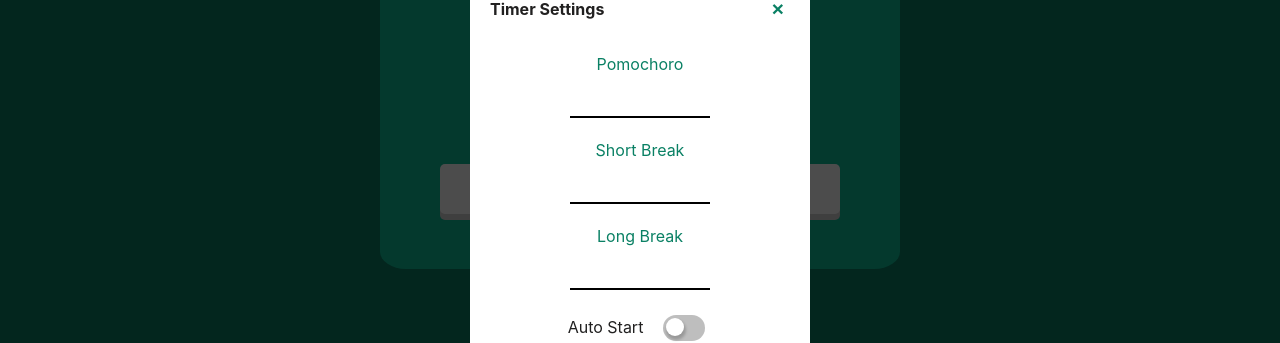
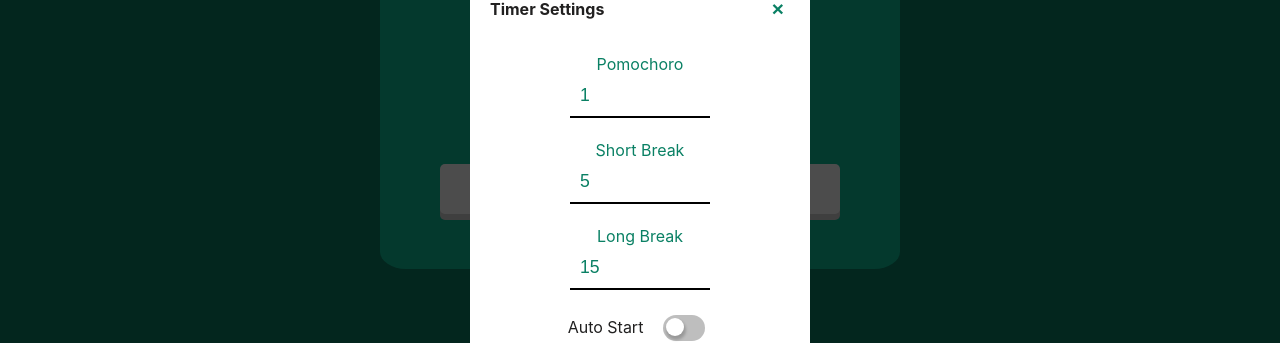
Before and after one commit to paragonmaik/pomodoro-timer, a React (Vite) app: page / in a window 1280 px wide. Both pictures are taken after a click on the button "settings". Shown: the part 230-573 px from the top of the page. Built offline with nearby package versions, Linux system fonts and the light colour scheme.

Commit message:
feat: implementa lógica que permite ativar o auto start

```diff
--- a/src/components/TimerSettingsModal.tsx
+++ b/src/components/TimerSettingsModal.tsx
@@ -1,3 +1,8 @@
+import { useContext, ChangeEvent } from 'react';
+import { TimerContext } from '../context/TimerContext';
+import { Checkbox, SettingInput, CheckBoxLabel, CheckBoxWrapper, TaskButton } from '../styles/Elements.Styles';
+import { defaultSettings } from '../utils/defaultSettings';
+import { selectModeOptions } from '../typescript/types';
 import { TimerSettingsContainer,
   FlexRowDiv,
   TimerInputContainer,
@@ -5,12 +10,22 @@ import { TimerSettingsContainer,
   GenericContainer,
   ModalContainer,
 } from '../styles/Container.Styles';
-import { Checkbox, SettingInput, CheckBoxLabel, CheckBoxWrapper, TaskButton } from '../styles/Elements.Styles';
-import { TimerContext } from '../context/TimerContext';
-import { useContext } from 'react';
 
 function TimerSettingsModal() {
-  const { setIsOpen } = useContext(TimerContext);
+  const { setIsOpen, shouldAutoStart, setShouldAutoStart } = useContext(TimerContext);
+  const { pomodoro, shortBreak, longBreak } = defaultSettings;
+
+  const handleTimerChange = (event: ChangeEvent<HTMLInputElement>) => {
+    const mode = event.target.id;
+    defaultSettings[mode as keyof selectModeOptions] = +event.currentTarget.value
+    console.log(typeof event.currentTarget.value, defaultSettings);
+  }
+
+  const handleAutoStart = (event: ChangeEvent<HTMLInputElement>) => {
+    console.log(event.target.checked);
+    setShouldAutoStart(!shouldAutoStart);
+  }
+
   return (
     <ModalContainer>
       <TimerSettingsContainer>
@@ -28,19 +43,40 @@ function TimerSettingsModal() {
             <label htmlFor="pomodoro">
               Pomochoro
             </label>
-            <SettingInput min="1" type="number" name="pomodoro" id="pomodoro" />
+            <SettingInput
+              defaultValue={pomodoro}
+              min="1"
+              type="number"
+              name="pomodoro"
+              id="pomodoro"
+              onChange={ (event) => handleTimerChange(event) }
+            />
           </LabelContainer>
           <LabelContainer>
             <label htmlFor="shortBreak">
               Short Break
             </label>
-            <SettingInput min="1" type="number" name="shortBreak" id="shortBreak" />
+            <SettingInput
+              defaultValue={shortBreak}
+              min="1"
+              type="number"
+              name="shortBreak"
+              id="shortBreak"
+              onChange={ (event) => handleTimerChange(event) }
+            />
           </LabelContainer>
           <LabelContainer>
             <label htmlFor="longBreak">
               Long Break
             </label>
-            <SettingInput min="1" type="number" name="longBreak" id="longBreak" />
+            <SettingInput
+              defaultValue={longBreak}
+              min="1"
+              type="number"
+              name="longBreak"
+              id="longBreak"
+              onChange={ (event) => handleTimerChange(event) }
+            />
           </LabelContainer>
         </TimerInputContainer>
         <GenericContainer>
@@ -48,7 +84,12 @@ function TimerSettingsModal() {
             Auto Start
           </span>
           <CheckBoxWrapper>
-            <Checkbox id="checkbox" type="checkbox" />
+            <Checkbox
+              checked={shouldAutoStart}
+              onChange={ (event) => handleAutoStart(event) }
+              id="checkbox"
+              type="checkbox"
+            />
             <CheckBoxLabel htmlFor="checkbox" />
           </CheckBoxWrapper>
         </GenericContainer>
--- a/src/components/TodoList.tsx
+++ b/src/components/TodoList.tsx
@@ -48,13 +48,11 @@ function TodoList() {
   }
 
   const handleDragEnd = (result: DropResult) => {
-    console.log(result);
     if (!result.destination) return;
     const items = Array.from(todoTasks);
     const [reorderedItem] = items.splice(result.source.index, 1);
     items.splice(result.destination.index, 0, reorderedItem);
 
-    console.log(items);
     updateDraggableTasks(items);
   }
 
--- a/src/context/TimerContext.tsx
+++ b/src/context/TimerContext.tsx
@@ -11,7 +11,7 @@ export function TimerProvider({ children }: TimerContextProviderProps) {
   const [isStartAvailable, setIsStartAvailable] = useState(true);
   const [interval, setIntervalValue] = useState(0);
   const [timerData, setTimerData] = useState(defaultSettings);
-  const [shouldAutoStart, setShouldAutoStart] = useState(true);
+  const [shouldAutoStart, setShouldAutoStart] = useState(false);
   const [isOpen, setIsOpen] = useState(false);
   const buttonSound = new Audio(buttonAudio);
   const alarmSound = new Audio(alarmAudio);
@@ -40,7 +40,11 @@ export function TimerProvider({ children }: TimerContextProviderProps) {
         if (mode === 'pomodoro') {
           console.log(timerData.sessions++);
         }
-        if (shouldAutoStart) autoSwitch(mode, longBreakInterval);
+        if (shouldAutoStart) return autoSwitch(mode, longBreakInterval);
+        stopTimer();
+        // invocar funçao que para o timer, caso shouldStart esteja setado com falso
+        // chamar a funçao que gerencia mudança de modo
+        // na função que gerencia mudança de modo, verificar se a opção de autostart foi selecionada
       }
     }, 1000);
     setIntervalValue(Number(intervalId));
@@ -95,6 +99,7 @@ export function TimerProvider({ children }: TimerContextProviderProps) {
       timerData,
       isStartAvailable,
       isOpen,
+      shouldAutoStart,
       setIsOpen,
       setTimerData,
       switchMode,
@@ -102,6 +107,7 @@ export function TimerProvider({ children }: TimerContextProviderProps) {
       handleStartTimer,
       stopTimer,
       setIsStartAvailable,
+      setShouldAutoStart,
     }
     }>
     {children}
--- a/src/typescript/types.ts
+++ b/src/typescript/types.ts
@@ -4,6 +4,7 @@ export type TimerContextProps = {
   timerData: TimerSettings,
   isStartAvailable: boolean,
   isOpen: boolean,
+  shouldAutoStart: boolean,
   setIsOpen: (open: boolean) => void,
   setTimerData: (timer: TimerSettings) => void,
   switchMode: (mode: string) => void,
@@ -11,6 +12,7 @@ export type TimerContextProps = {
   handleStartTimer: () => void,
   stopTimer: () => void,
   setIsStartAvailable: (isStartAvailable: boolean) => void,
+  setShouldAutoStart: (shouldAutoStart: boolean) => void,
 }
 
 export type TimerContextProviderProps = {
--- a/src/utils/defaultSettings.ts
+++ b/src/utils/defaultSettings.ts
@@ -1,7 +1,7 @@
 import { TimerSettings } from '../typescript/types';
 
 export const defaultSettings: TimerSettings = {
-  pomodoro: 25,
+  pomodoro: 1,
   shortBreak: 5,
   longBreak: 15,
   sessions: 0,
```
